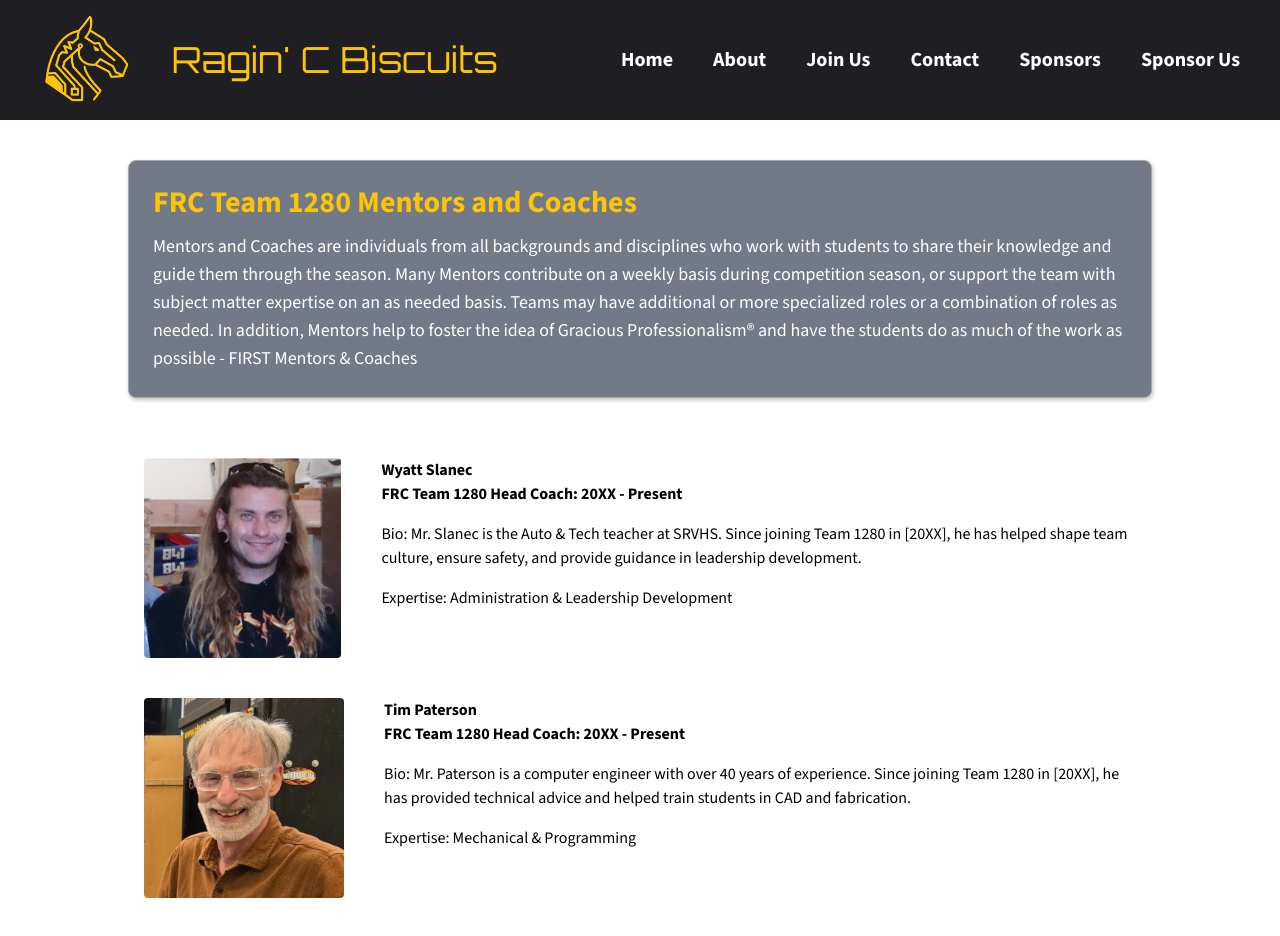
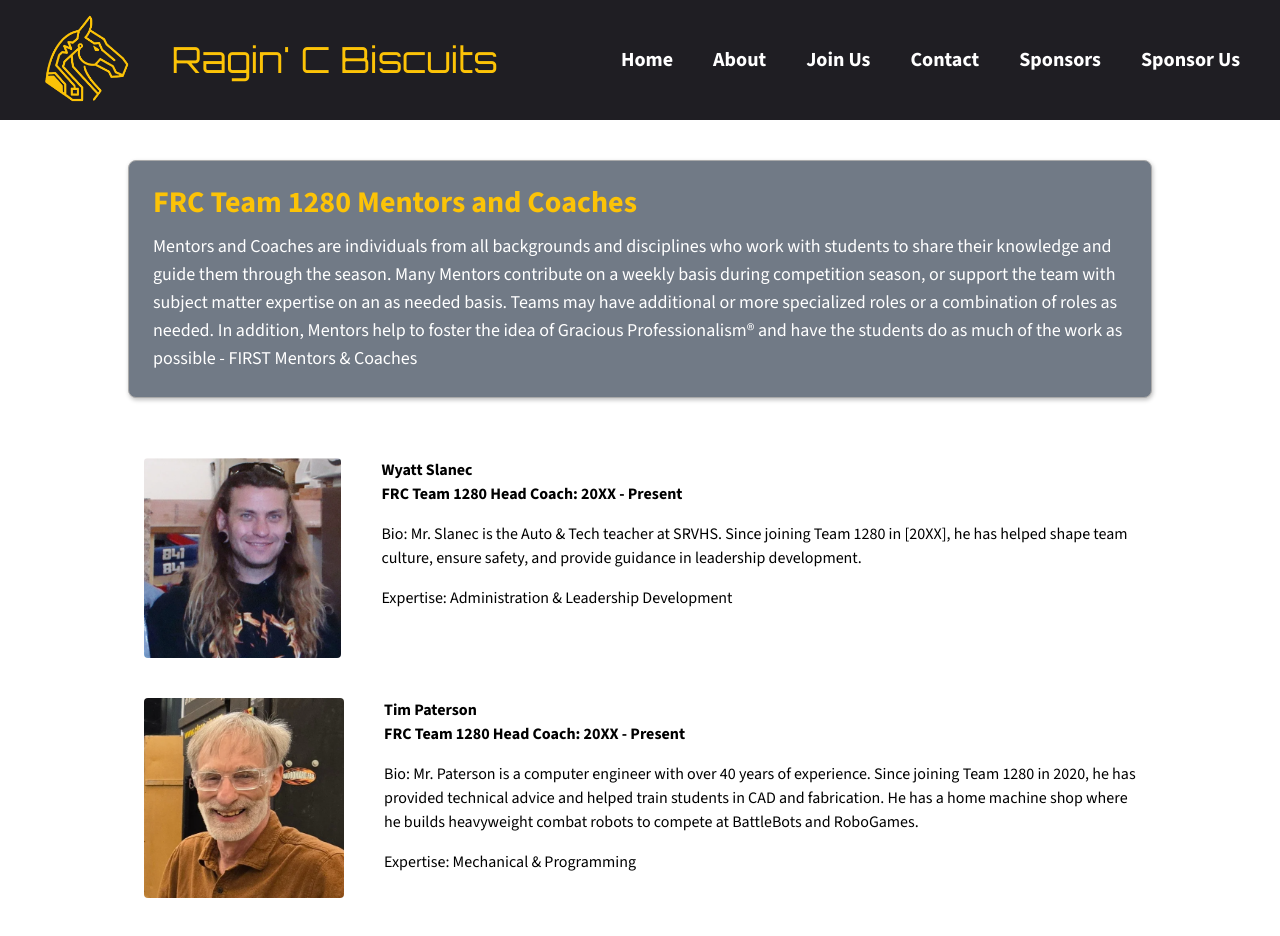
Before and after one commit to Team-1280/1280-website, a React (Vite) app in the folder app/: page /Mentors in a window 1280 px wide. Shown: the top 936 px of the page. Built offline with nearby package versions, Linux system fonts and the light colour scheme.

Commit message:
update mentor bios

```diff
--- a/app/src/pages/Mentors.jsx
+++ b/app/src/pages/Mentors.jsx
@@ -33,7 +33,7 @@ const Mentors = () => (
                         <div className='font-bold'>Tim Paterson</div>
                         <div className='font-bold'>FRC Team 1280 Head Coach: 20XX - Present</div>
                         <div className='p-2'></div>
-                        <div className=''>Bio: Mr. Paterson is a computer engineer with over 40 years of experience. Since joining Team 1280 in [20XX], he has provided technical advice and helped train students in CAD and fabrication.</div>
+                        <div className=''>Bio: Mr. Paterson is a computer engineer with over 40 years of experience. Since joining Team 1280 in 2020, he has provided technical advice and helped train students in CAD and fabrication. He has a home machine shop where he builds heavyweight combat robots to compete at BattleBots and RoboGames.</div>
                         <div className='p-2'></div>
                         <div className=''>Expertise: Mechanical & Programming</div>
                     </div>
```
